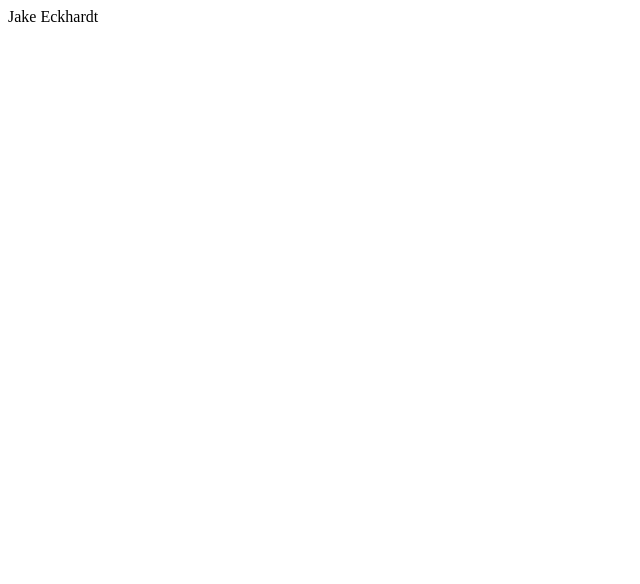
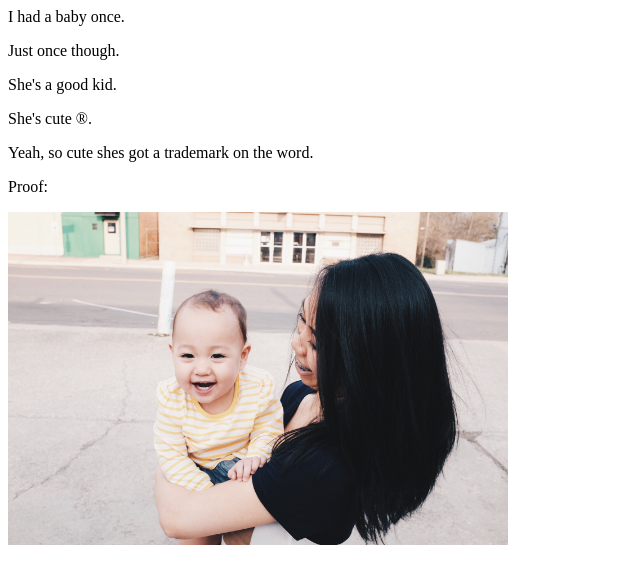
Before and after one commit to jakeckhardt/html-me-something, a plain HTML site: page index.html in a window 1280 px wide. Shown: the whole page, without its empty margins (0-640 px from the left). Drawn offline with Linux system fonts and the light colour scheme.

Commit message:
Added an image and a story.

```diff
--- a/index.html
+++ b/index.html
@@ -1 +1,20 @@
-<p>Jake Eckhardt</p>
+<html>
+	<head>
+		<title>Muh page</title>
+	</head>
+	<body>
+		<main>
+			<article>
+				<p>I had a baby once.</p>
+				<p>Just once though.</p>
+			</article>
+		</main>
+		<footer>
+			<p>She's a good kid.</p>
+			<p>She's cute &reg;.</p>
+			<p>Yeah, so cute shes got a trademark on the word.</p>
+			<p>Proof:</p>
+			<img src="images/baby.jpg" width="500">
+		</footer>
+	</body>
+</html>
```
Also changed, not shown: images/baby.jpg (added).
